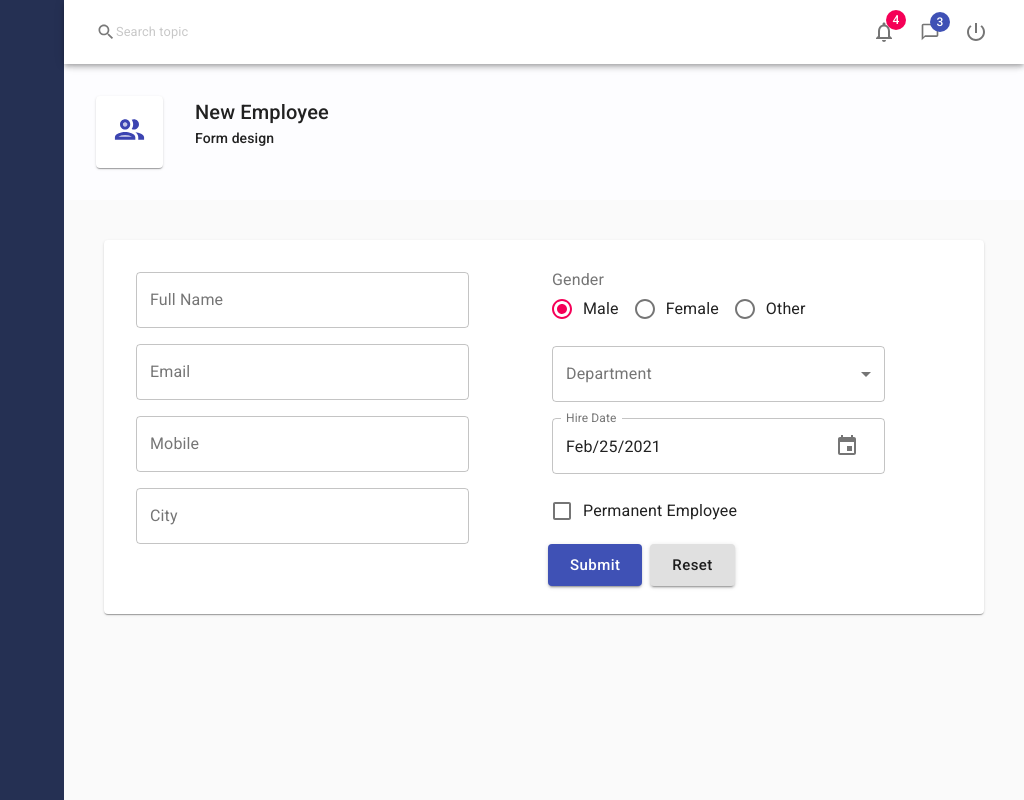
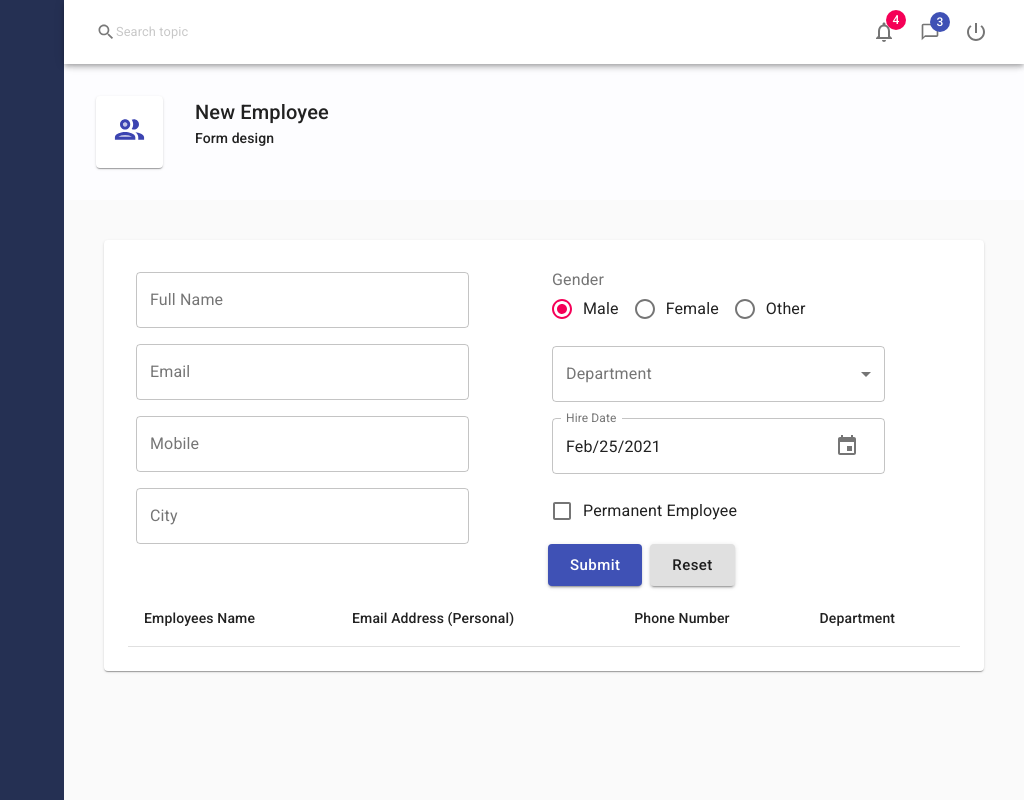
Before and after one commit to jstloyal/Employee-DB, a React (Create React App) app: page / in a window 1280 px wide. Shown: the whole page, without its empty margins (256-1280 px from the left). Built offline with nearby package versions, Linux system fonts and the light colour scheme.

Commit message:
add material-ui table to list employees

```diff
--- /dev/null
+++ b/src/components/useTable.js
@@ -0,0 +1,46 @@
+import React from 'react';
+import { Table, TableCell, TableRow, TableHead, makeStyles } from '@material-ui/core';
+
+const useStyles = makeStyles(theme => ({
+  table: {
+    marginTop: {
+      fontWeight: '600',
+      color: theme.palette.primary.main,
+      backgroundColor: theme.palette.primary.light,
+    },
+    '& tbody td': {
+      fontWeight: '300',
+    },
+    '& tbody tr:hover': {
+      backgroundColor: '#fffbf2',
+      cursor: 'pointer'
+    },
+  },
+}))
+
+export default function useTable(records, headCells) {
+  const classes = useStyles();
+
+  const TblContainer = props => (
+    <Table className={classes.table}>
+      {props.children}
+    </Table>
+  );
+
+  const TblHeader = props => {
+    return (
+      <TableHead>
+        <TableRow>
+          {headCells.map(
+            headCell => (<TableCell key={headCell.id}>{headCell.label}</TableCell>)
+          )}
+        </TableRow>
+      </TableHead>
+    )
+  }
+
+  return {
+    TblContainer,
+    TblHeader
+  }
+}
--- a/src/pages/Employees/Employees.js
+++ b/src/pages/Employees/Employees.js
@@ -1,8 +1,10 @@
-import React from 'react';
+import React, { useState } from 'react';
 import PageHeader from '../../components/PageHeader';
 import EmployeeForm from './EmployeeForm';
 import PeopleOutlineTwoToneIcon from '@material-ui/icons/PeopleOutlineTwoTone';
-import { makeStyles, Paper } from '@material-ui/core';
+import { makeStyles, Paper, TableBody, TableCell, TableRow } from '@material-ui/core';
+import useTable from '../../components/useTable';
+import * as employeeService from '../../services/employeeService';
 
 const useStyles = makeStyles(theme => ({
   pageContent: {
@@ -11,8 +13,22 @@ const useStyles = makeStyles(theme => ({
   }
 }));
 
+const headCells = [
+  {id: 'fullName', label: 'Employees Name'},
+  {id: 'email', label: 'Email Address (Personal)'},
+  {id: 'mobile', label: 'Phone Number'},
+  {id: 'department', label: 'Department'},
+
+]
+
 function Employees() {
   const classes = useStyles();
+  const [records, setRecords] = useState(employeeService.getAllEmployees());
+
+  const {
+    TblContainer,
+    TblHeader
+  } = useTable(records, headCells);
 
   return (
     <div>
@@ -23,6 +39,21 @@ function Employees() {
       />
       <Paper className={classes.pageContent}>
         <EmployeeForm />
+        <TblContainer>
+          <TblHeader />
+          <TableBody>
+            {records.map(
+              item => (
+                <TableRow key={item.id}>
+                  <TableCell>{item.fullName}</TableCell>
+                  <TableCell>{item.email}</TableCell>
+                  <TableCell>{item.mobile}</TableCell>
+                  <TableCell>{item.department}</TableCell>
+                </TableRow>
+              )
+            )}
+          </TableBody>
+        </TblContainer>
       </Paper>
     </div>
   )
--- a/src/services/employeeService.js
+++ b/src/services/employeeService.js
@@ -28,5 +28,10 @@ export function generateEmployeeId() {
 export function getAllEmployees() {
   if (localStorage.getItem(KEYS.employees) == null)
     localStorage.setItem(KEYS.employees, JSON.stringify([]))
-  return JSON.parse(localStorage.getItem(KEYS.employees));
+  let employees = JSON.parse(localStorage.getItem(KEYS.employees));
+  let departments = getDepartmentCollection();
+  return employees.map(x => ({
+    ...x,
+    department: departments[x.departmentId - 1].title
+  }))
 }
```
